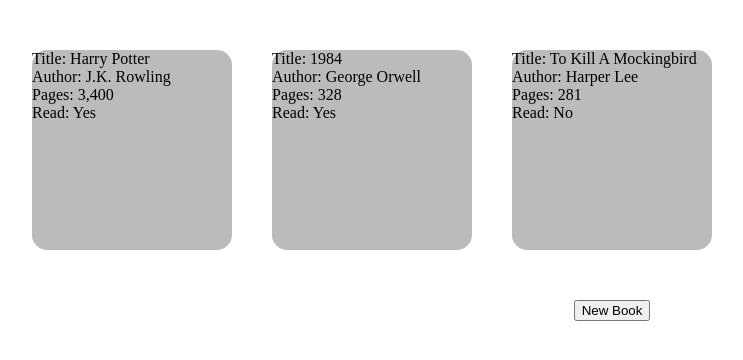
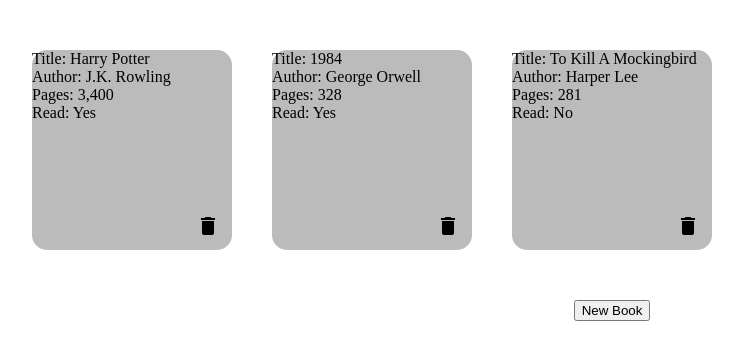
Before and after one commit to Alec1999/odin-library, a plain HTML site: page index.html in a window 1280 px wide. Shown: the full height of the page, 28-771 px from the left. Drawn offline with Linux system fonts and the light colour scheme.

Commit message:
Add "delete" icon on each book card

```diff
--- a/index.html
+++ b/index.html
@@ -8,6 +8,13 @@
     <script src="script.js" defer></script>
 </head>
 <body>
+
+    <svg style="display: none;">
+        <symbol id="icon-trashcan" viewBox="0 0 24 24">
+            <path d="M19,4H15.5L14.5,3H9.5L8.5,4H5V6H19M6,19A2,2 0 0,0 8,21H16A2,2 0 0,0 18,19V7H6V19Z" />
+        </symbol>
+    </svg>
+
     <main>
         <div class="library-container"></div>
         <button command="show-modal" commandfor="new-book-dialog">New Book</button>
--- a/script.js
+++ b/script.js
@@ -24,6 +24,7 @@
 
 function createBookCards() {
     const libraryContainer = document.querySelector(".library-container");
+    const trashCanIcon = document.getElementById("icon-trashcan");
     const allBookCards = [];
 
     for (const book of myLibrary) {
@@ -39,6 +40,10 @@
             newBookCard.appendChild(bookProperty);
         };
         allBookCards.push(newBookCard);
+        newBookCard.innerHTML +=
+            `<svg class="trashcan-icon">
+                <use href="#icon-trashcan"></use>
+            </svg>`
     };
     // Prevents previous book cards from duplicating.
     libraryContainer.replaceChildren(...allBookCards);
--- a/style.css
+++ b/style.css
@@ -4,6 +4,7 @@
 }
 
 .book-card {
+    position: relative;
     background-color: rgb(187, 187, 187);
     border-radius: 15px;
     height: 200px;
@@ -14,6 +15,19 @@
     text-transform: capitalize;
 }
 
+.trashcan-icon {
+    width: 24px;
+    height: 24px;
+    position: absolute;
+    bottom: 12px;
+    right: 12px;
+    cursor: pointer;
+}
+
+.trashcan-icon:hover {
+    transform: scale(1.2);
+}
+
 .library-container {
     display: grid;
     grid-template-columns: repeat(auto-fill, minmax(200px, 1fr));
```
